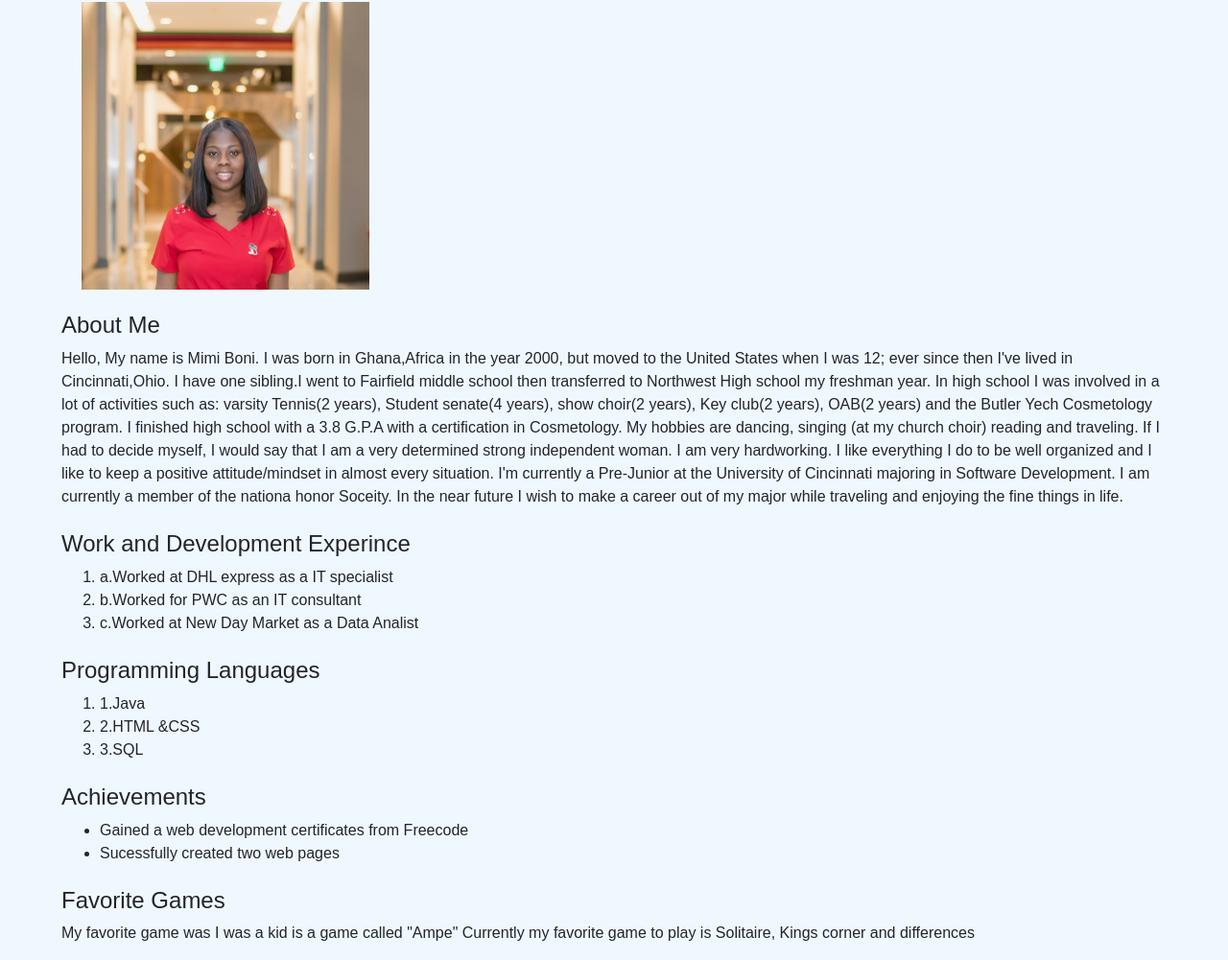
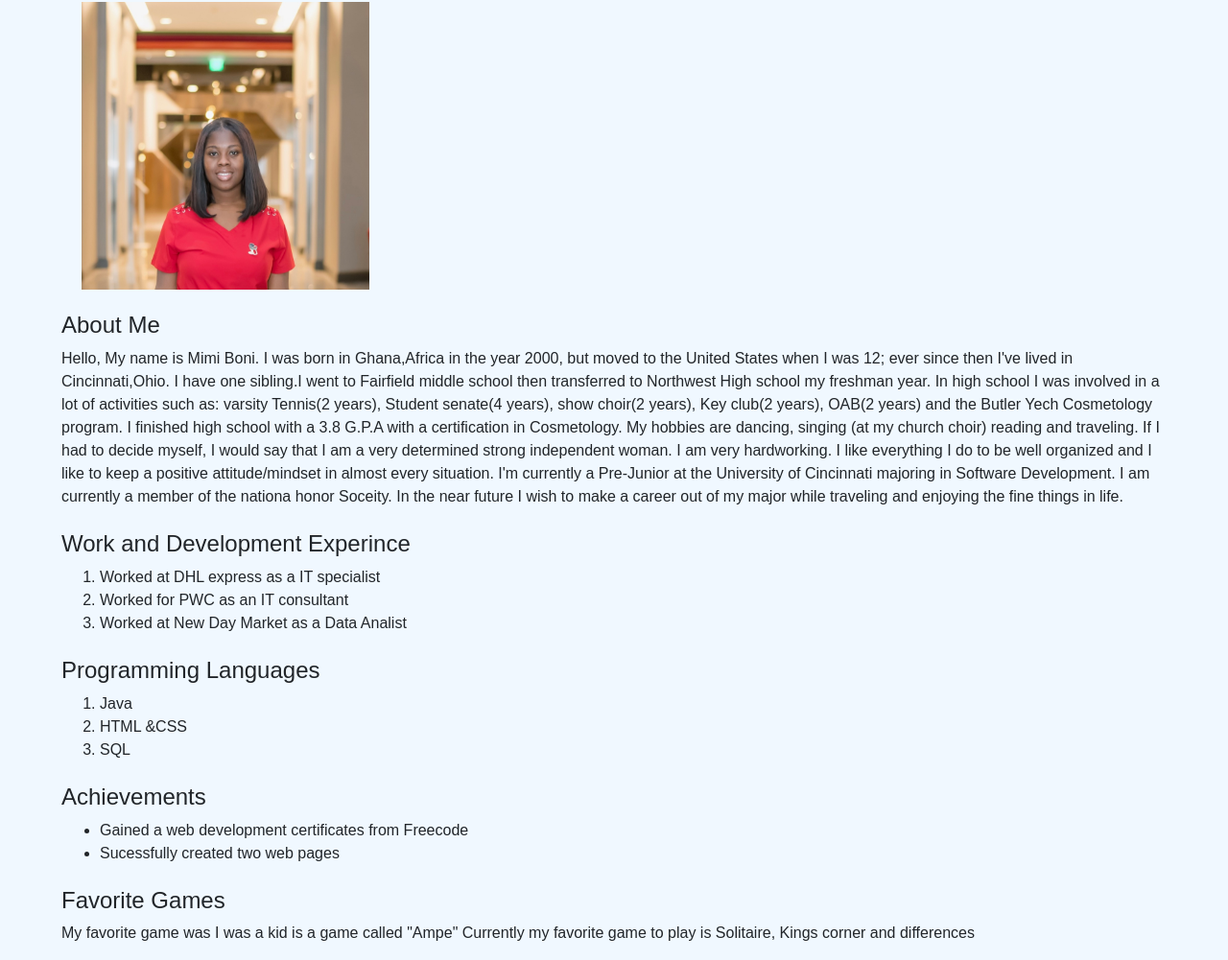
Before and after one commit to it3049c-fall22-henderson/online-portfolio-bonima21, a website: page index.html in a window 1280 px wide. Shown: the part 49-1050 px from the top of the page at 96% size. Drawn offline with nearby package versions, Linux system fonts and the light colour scheme; files whose address does not match are found by name.

Commit message:
initial commit

```diff
--- a/index.html
+++ b/index.html
@@ -21,9 +21,8 @@
       Mimi Boni
     </h1>
 
-    <img
-      src="C:\Users\vanla\OneDrive\Desktop\My projects\online-portfolio-bonima21\resources\images\Miriam Boni Cincinnati 06132022.jpg"
-      alt="Image unavailable..." height="300px" width="300px" />
+    <img src="resources\images\Miriam Boni Cincinnati 06132022.jpg" alt="Image unavailable..." height="300px"
+      width="300px" />
   </div>
 
   <div class="section" id="personal background">
@@ -53,9 +52,9 @@
       Work and Development Experince
     </h2>
     <ol>
-      <li>a.Worked at DHL express as a IT specialist </li>
-      <li>b.Worked for PWC as an IT consultant</li>
-      <li>c.Worked at New Day Market as a Data Analist</li>
+      <li>Worked at DHL express as a IT specialist </li>
+      <li>Worked for PWC as an IT consultant</li>
+      <li>Worked at New Day Market as a Data Analist</li>
     </ol>
   </div>
 
@@ -64,9 +63,9 @@
       Programming Languages
     </h2>
     <ol>
-      <li>1.Java</li>
-      <li>2.HTML &CSS</li>
-      <li>3.SQL</li>
+      <li>Java</li>
+      <li>HTML &CSS</li>
+      <li>SQL</li>
     </ol>
   </div>
 
```
